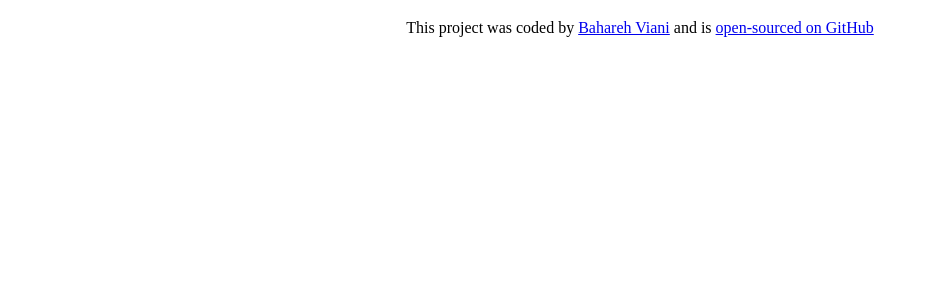
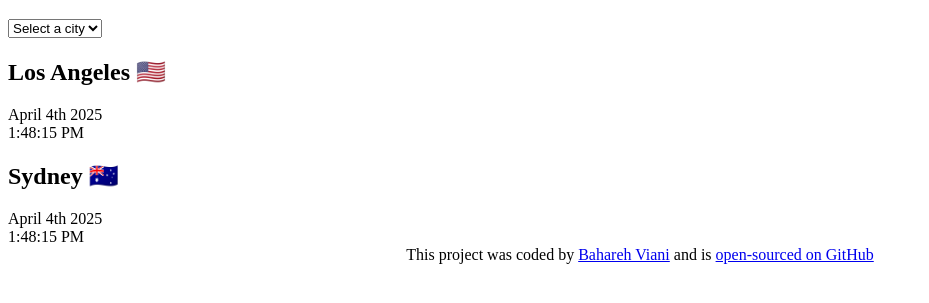
Before and after one commit to BaharehViani/World-Clock, a plain HTML site: page index.html in a window 1280 px wide. Shown: the part 61-364 px from the top of the page, without its empty margins (0-929 px from the left). Drawn offline with Linux system fonts and the light colour scheme.

Commit message:
basic html added

```diff
--- a/index.html
+++ b/index.html
@@ -7,7 +7,27 @@
     <title>World Clock</title>
 </head>
 <body>
-    <h1>World Clock</h1>
+    <div class="container">
+        <h1>World Clock</h1>
+        <select>
+            <option value="">Select a city</option>
+            <option value="America/New_York">New York</option>
+            <option value="Europe/London">London</option>
+            <option value="Asia/Tokyo">Tokyo</option>
+            <option value="Asia/Hong_Kong">Hong Kong</option>
+        </select>
+        <div class="city">
+            <h2>Los Angeles 🇺🇸</h2>
+            <div class="date">April 4th 2025</div>
+            <div class="time">1:48:15 PM</div>
+        </div>
+        <div class="city">
+            <h2>Sydney 🇦🇺</h2>
+            <div class="date">April 4th 2025</div>
+            <div class="time">1:48:15 PM</div>
+        </div>
+    </div>
+
     <footer>
         This project was coded by <a href="https://github.com/BaharehViani"> Bahareh Viani</a>
         and is <a href="https://github.com/BaharehViani/World-Clock">open-sourced on GitHub</a>
```
